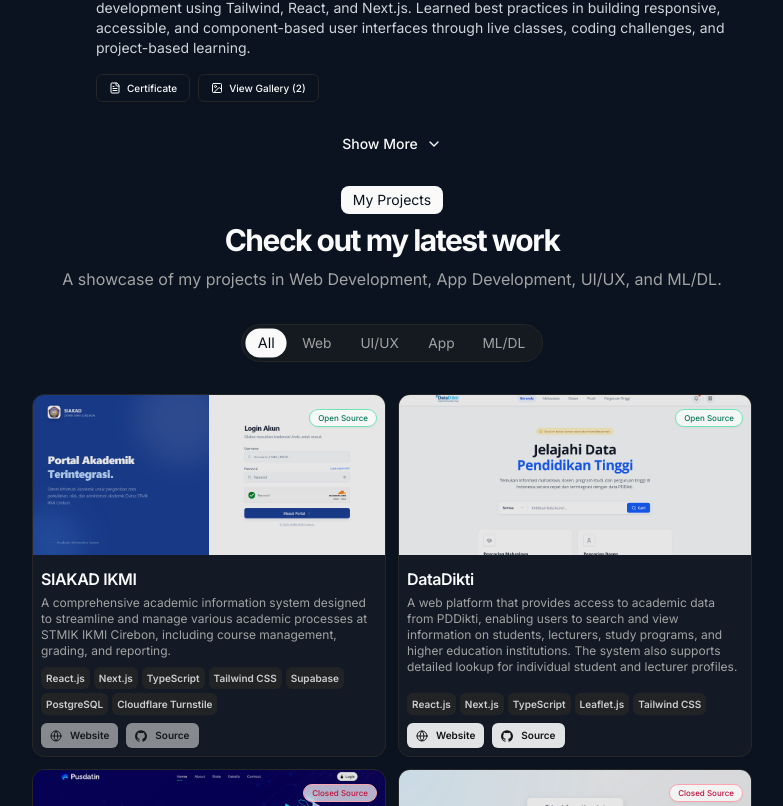
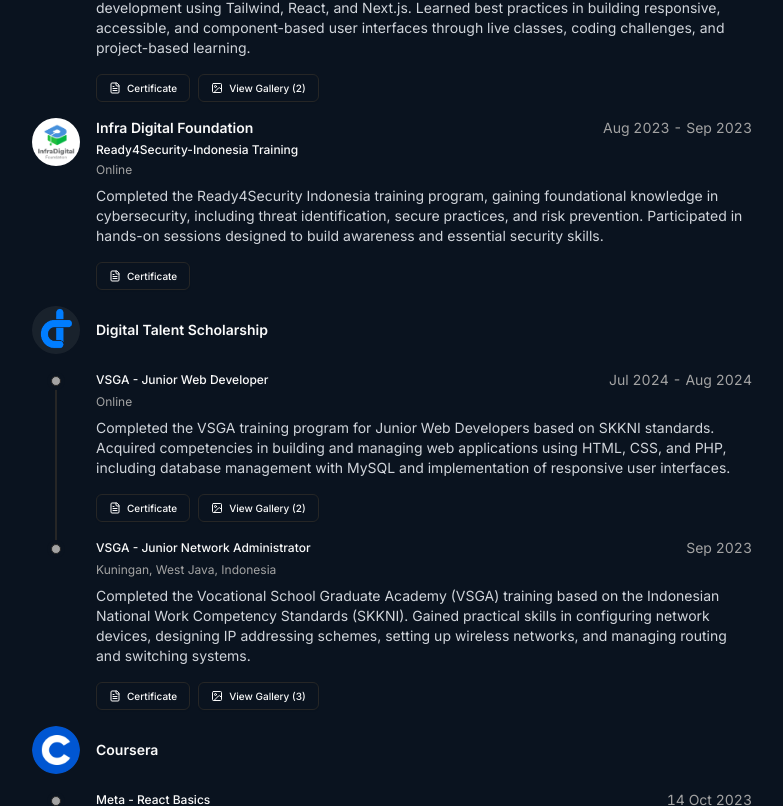
Before and after one commit to azharanggakusuma/portfolio-next, a Next.js app: page / in a window 1280 px wide. Shown: the part 1814-2620 px from the top of the page, without its empty margins (248-1031 px from the left). Built offline with nearby package versions, Linux system fonts and the light colour scheme.

Commit message:
main: Updated

```diff
--- a/src/components/sections/academic.tsx
+++ b/src/components/sections/academic.tsx
@@ -1,18 +1,11 @@
-"use client";
-
-import { useState } from "react";
 import BlurFade from "@/components/magicui/blur-fade";
 import { GroupedAcademicCard } from "@/components/grouped-academic-card";
 import { DATA } from "@/data/resume";
 import { BLUR_FADE_DELAY } from "@/lib/constants";
 import { GroupedActivity } from "@/types";
-import { Button } from "@/components/ui/button";
-import { ChevronDown, ChevronUp } from "lucide-react";
 
 export function AcademicSection() {
-  const [showAll, setShowAll] = useState(false);
   const ACADEMIC_DELAY = BLUR_FADE_DELAY * 11;
-  const INITIAL_ITEMS_TO_SHOW = 3; // Jumlah item yang muncul di awal (bisa diubah)
 
   const groupedAcademicActivities = DATA.academicActivities.reduce(
     (acc: GroupedActivity[], item) => {
@@ -32,11 +25,6 @@
     []
   );
 
-  // Logika untuk menentukan item mana yang ditampilkan
-  const displayedActivities = showAll
-    ? groupedAcademicActivities
-    : groupedAcademicActivities.slice(0, INITIAL_ITEMS_TO_SHOW);
-
   return (
     <section id="academic-activities" className="pt-6">
       <div className="flex min-h-0 flex-col gap-y-4">
@@ -44,11 +32,8 @@
           <h2 className="text-xl font-bold">Academic Activities</h2>
         </BlurFade>
 
-        {displayedActivities.map((group, id) => (
-          <BlurFade
-            key={group.school + id}
-            delay={ACADEMIC_DELAY + id * 0.05}
-          >
+        {groupedAcademicActivities.map((group, id) => (
+          <BlurFade key={group.school + id} delay={ACADEMIC_DELAY + id * 0.05}>
             <GroupedAcademicCard
               school={group.school}
               logoUrl={group.logoUrl}
@@ -57,26 +42,6 @@
             />
           </BlurFade>
         ))}
-
-        {/* Tombol Show More / Show Less */}
-        {groupedAcademicActivities.length > INITIAL_ITEMS_TO_SHOW && (
-          <BlurFade delay={ACADEMIC_DELAY + displayedActivities.length * 0.05}>
-            <div className="flex justify-center mt-2">
-              <Button
-                variant="ghost"
-                onClick={() => setShowAll(!showAll)}
-                className="gap-2"
-              >
-                {showAll ? "Show Less" : "Show More"}
-                {showAll ? (
-                  <ChevronUp className="h-4 w-4" />
-                ) : (
-                  <ChevronDown className="h-4 w-4" />
-                )}
-              </Button>
-            </div>
-          </BlurFade>
-        )}
       </div>
     </section>
   );
```
